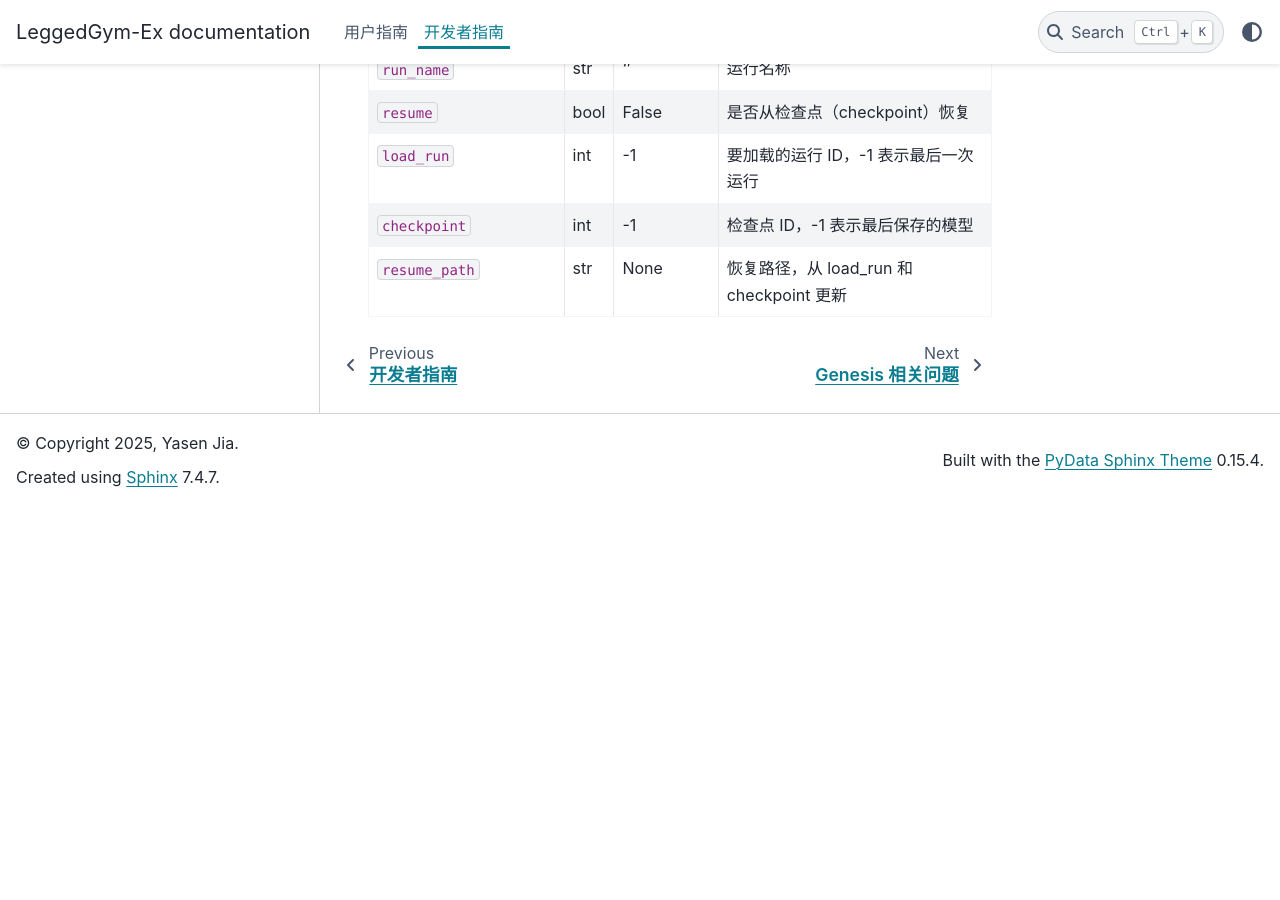
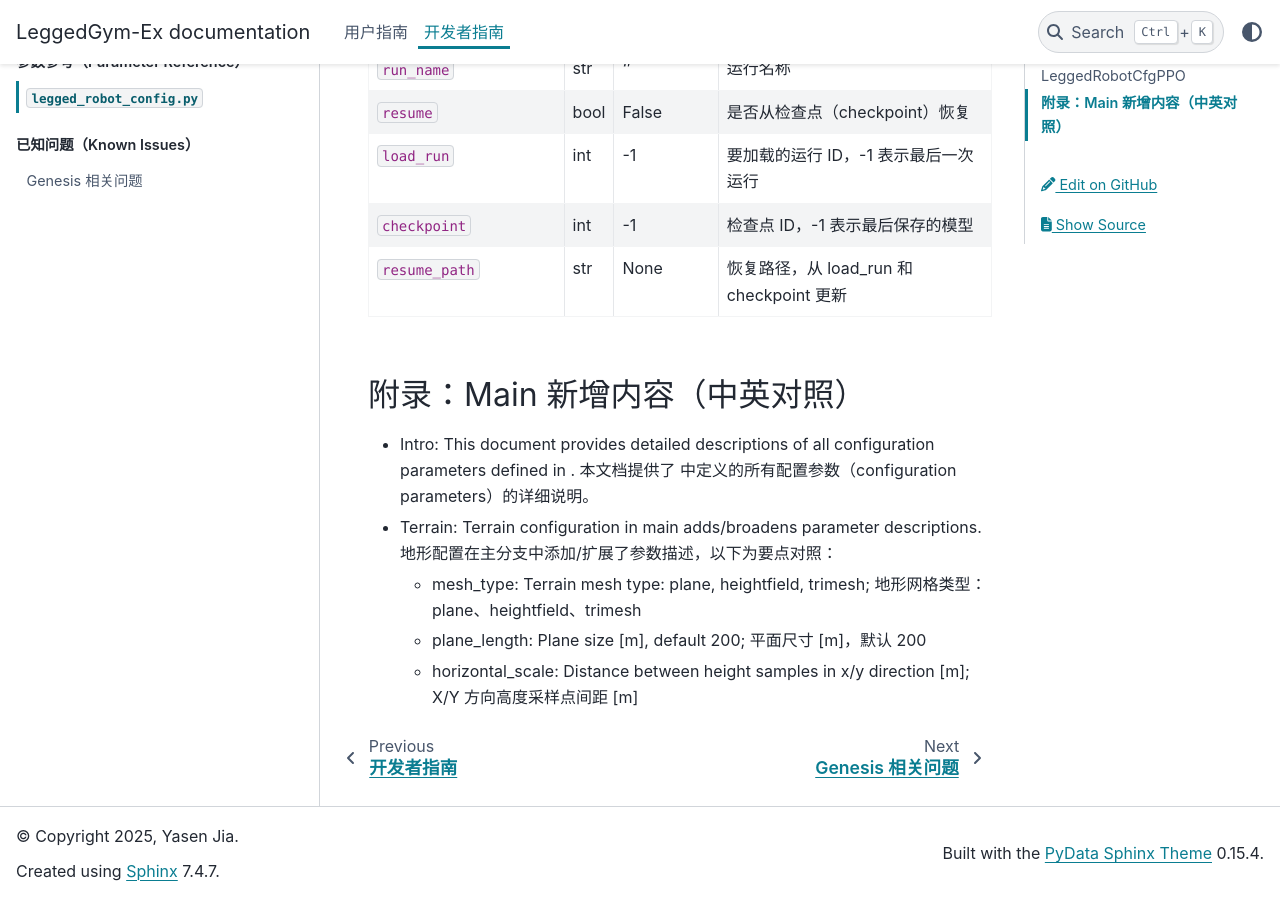
Before and after one commit to lupinjia/leggedgym-ex-doc, a Sphinx documentation site: the page built from source/developer_guide/parameter_reference/legged_robot_config.md, in a window 1280 px wide and 900 px high, scrolled down 19100 px. Built offline with Sphinx 7.4.7 and the PyData theme 0.15.4, drawn with Linux system fonts in a browser that asks for light colours; before the commit the page ends 19606 px from its top, so only the background shows below that; some of the changed text lies outside the part shown.

Commit message:
docs: merge main legged_robot_config.md additions; add Chinese-English appendix for new content

```diff
--- a/source/developer_guide/parameter_reference/legged_robot_config.md
+++ b/source/developer_guide/parameter_reference/legged_robot_config.md
@@ -401,3 +401,11 @@ PPO 算法配置类。
 | `load_run` | int | -1 | 要加载的运行 ID，-1 表示最后一次运行 |
 | `checkpoint` | int | -1 | 检查点 ID，-1 表示最后保存的模型 |
 | `resume_path` | str | None | 恢复路径，从 load_run 和 checkpoint 更新 |
+
+## 附录：Main 新增内容（中英对照）
+
+- Intro: This document provides detailed descriptions of all configuration parameters defined in . 本文档提供了  中定义的所有配置参数（configuration parameters）的详细说明。
+- Terrain: Terrain configuration in main adds/broadens parameter descriptions. 地形配置在主分支中添加/扩展了参数描述，以下为要点对照：
+  - mesh_type: Terrain mesh type: plane, heightfield, trimesh; 地形网格类型：plane、heightfield、trimesh
+  - plane_length: Plane size [m], default 200; 平面尺寸 [m]，默认 200
+  - horizontal_scale: Distance between height samples in x/y direction [m]; X/Y 方向高度采样点间距 [m]
```
